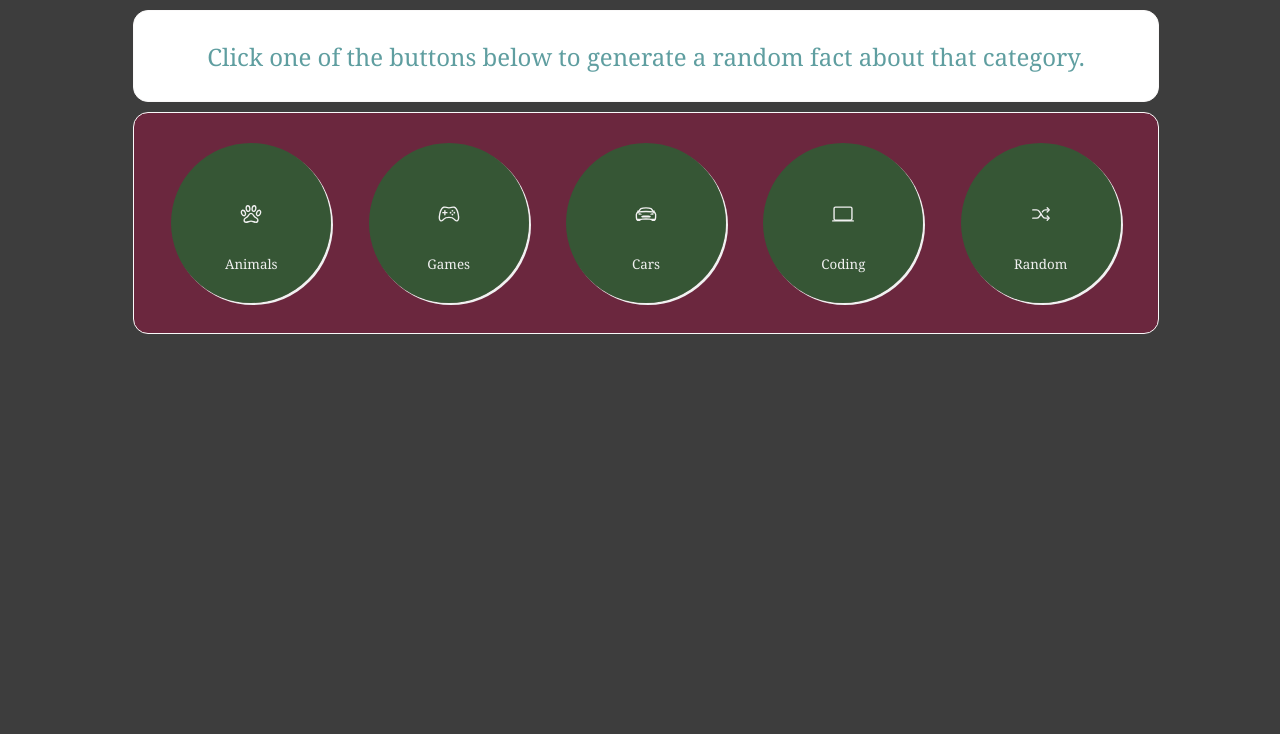
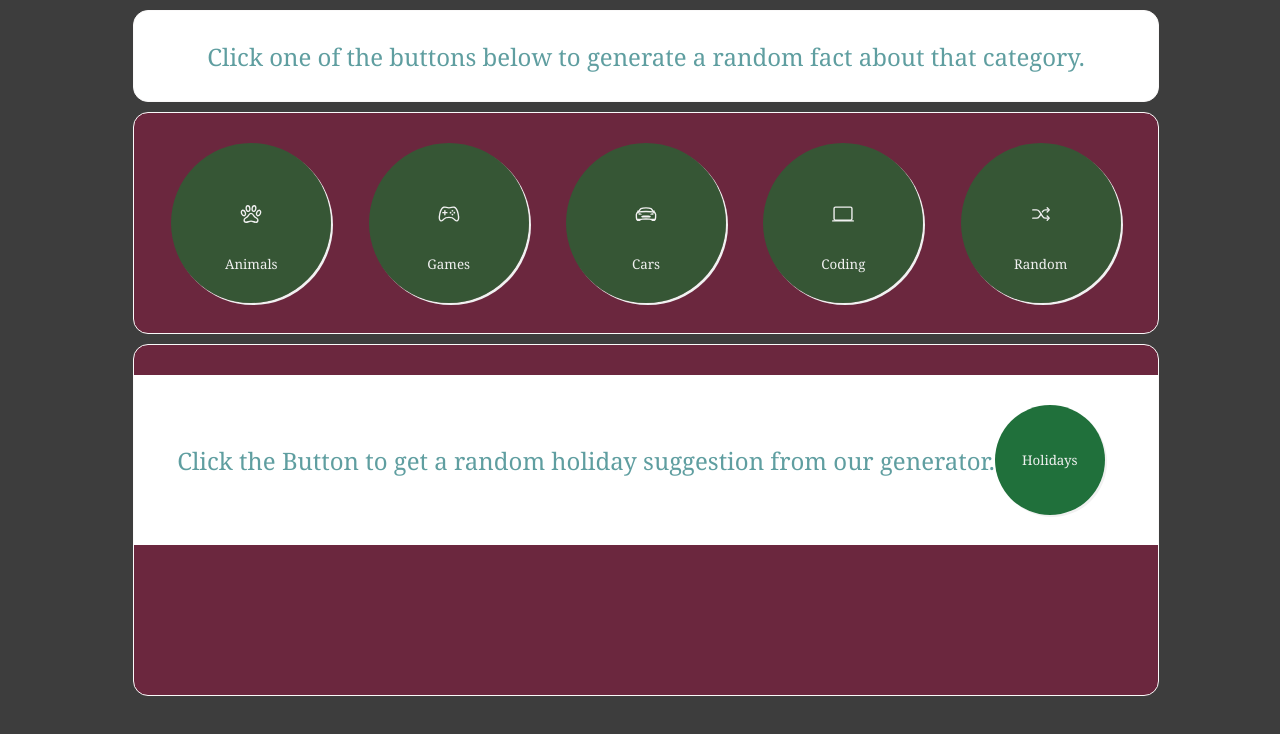
Before and after one commit to Bialzabub89/Mixed-Messages, a plain HTML site: page main/index.html in a window 1280 px wide. Shown: the part 494-1228 px from the top of the page. Before the commit the page ends 953 px from the top, so only its background shows below. Drawn offline with nearby package versions, Linux system fonts and the light colour scheme.

Commit message:
update for holidays.js going onto index.html

```diff
--- a/main/holidays.js
+++ b/main/holidays.js
@@ -1,3 +1,8 @@
+// const general = require('./functions') to look at later
+function grab_id(arg){
+    return document.getElementById(arg)
+};
+const holidayMessage = grab_id('holiday-message')
 // random number generator to select from arrays
 const randomInArray = (array) => {
     const ranNum = Math.floor(Math.random() * array.length)
@@ -27,9 +32,16 @@ const holidayTrip = {
         // user input modifictions will be made here.
     },
     readMessage(){
-        return (`Your next holiday will be ${this.activity} in ${this.destination}. You will be going with ${this.company} for a total of ${this.duration}`)
+        return `Your next holiday will be ${this.activity} in ${this.destination}. You will be going with ${this.company} for a total of ${this.duration}`
     }
-}
+};
+function click_event(button, object){
+    button.addEventListener("click", function(){
+        object.randomiseAll();
+        holidayMessage.textContent = readMessage(object);
+    });
+};
+click_event(holidayMessage, holidayTrip);
 // what im thinking is adding some inputs so people can choose length destination etc and it prints a message with a picture associated with the destination. Then add a randomise button incase they want a surprise.
 
 // we could also calculate made up prices using the destinations activites durations and company as a formula.
--- a/main/index.html
+++ b/main/index.html
@@ -46,6 +46,22 @@
 			</button>
 		</section>
 		<!-- input new section here with a header for the section and a randomiser button. we can work on the inputs when were back together i think it comes up next on your course. making websites accessible module i think it is.-->
+		<section class="test">
+			<div id="holiday-info">
+				<p>
+					Click the Button to get a random holiday suggestion from our generator.
+				</p>
+				<button id="holiday-button">
+					Holidays
+				</button>
+			</div>
+			<div id="message-container">
+				<p id="holiday-message">
+
+				</p>
+			</div>
+		</section>
+
 	</main>
 	<footer>
 
--- a/main/styles.css
+++ b/main/styles.css
@@ -78,7 +78,7 @@ button{
     box-shadow: 2px 2px 0px
 }
 ion-icon{
-    font-size: 64px;
+    font-size: 128px;
 }
 button:active{
     box-shadow: 0 0 0;
@@ -88,3 +88,28 @@ button:active{
 .rounded-button:hover {
     background: #00866c;
 }
+#holiday-info{
+    max-height: auto;
+    display: flex;
+    align-items: center;
+    justify-content: center;
+    font-size: 1.5em;
+    color: cadetblue;
+    background-color: white;
+    text-align: center;
+}
+#holiday-button{
+    width: 110px;
+    height: 110px;
+    margin-right: 10px;
+    background-color: #055f23e3;
+}
+#holiday-button:hover{
+    background: #00866c;
+};
+#holiday-message{
+    color:black;
+}
+.test{
+    flex-direction: column;
+}
```
